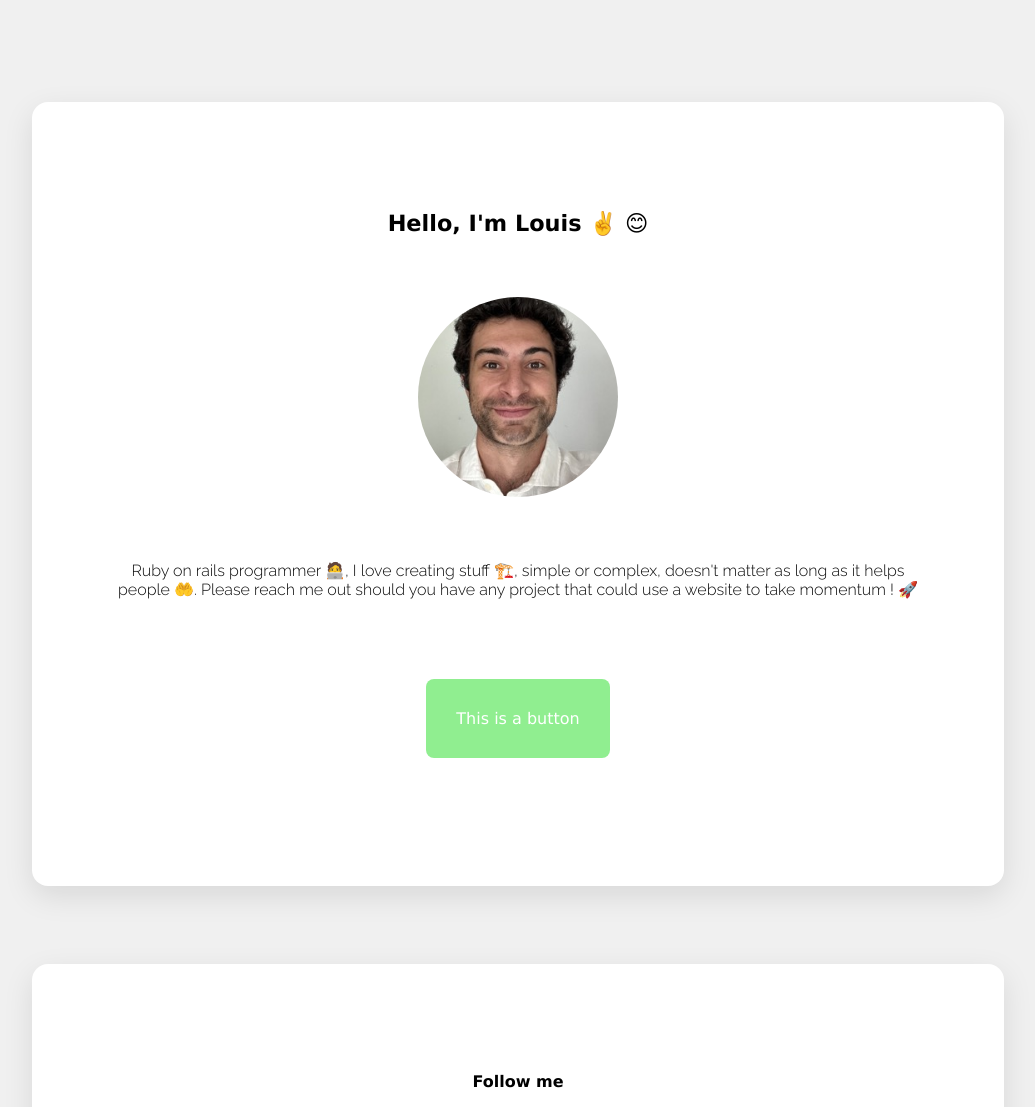
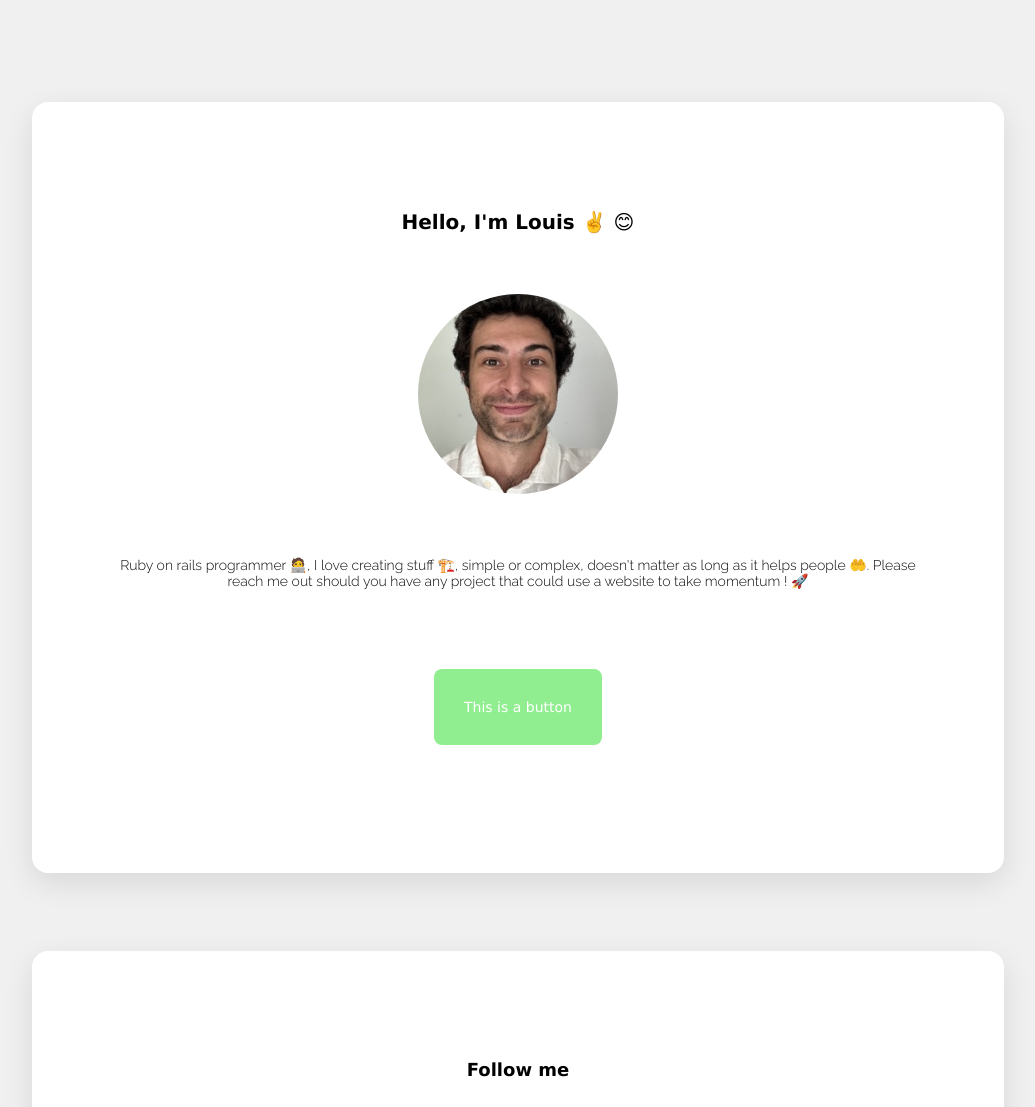
Before and after one commit to LouisHocquet/profile-2, a plain HTML site: page index.html in a window 1280 px wide. Shown: the top 1107 px of the page, without its empty margins (122-1157 px from the left). Drawn offline with Linux system fonts and the light colour scheme.

Commit message:
changed font-size to fixed px

```diff
--- a/style.css
+++ b/style.css
@@ -4,17 +4,18 @@ body {
   color: #0A0A0A;
   font-family: 'Raleway', sans-serif;
   margin: 8% 12%;
+  font-size: 14px
 }
 h1,h2,.btn-primary {
   font-family: Verdana, Geneva, Tahoma, sans-serif;
 }
 h1 {
-  font-size: 1.4em;
+  font-size: 20px;
   color: black;
   margin-bottom: 40px;
 }
 h2 {
-  font-size: 1em;
+  font-size: 18px;
   color:black;
 }
 
```
